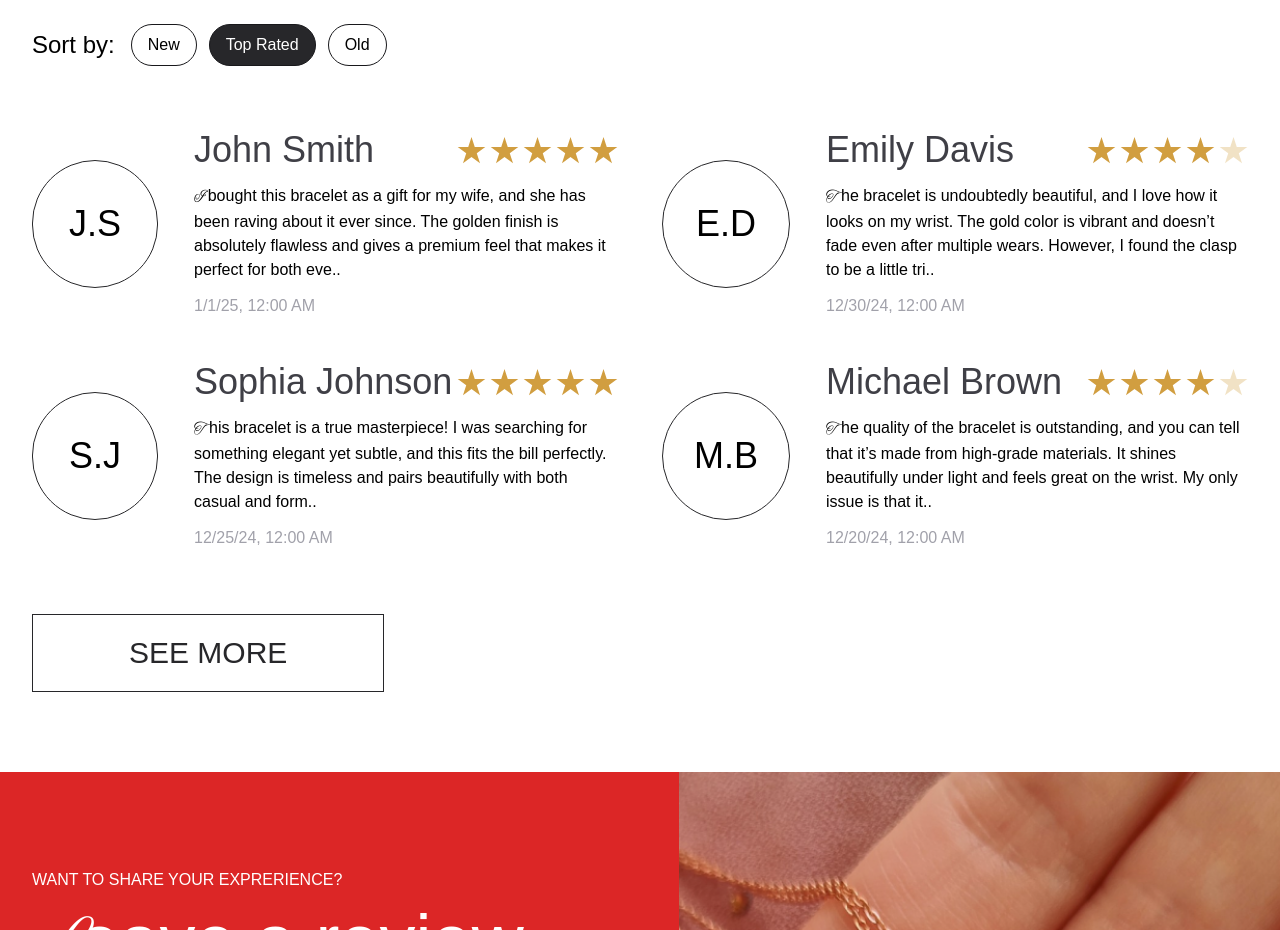
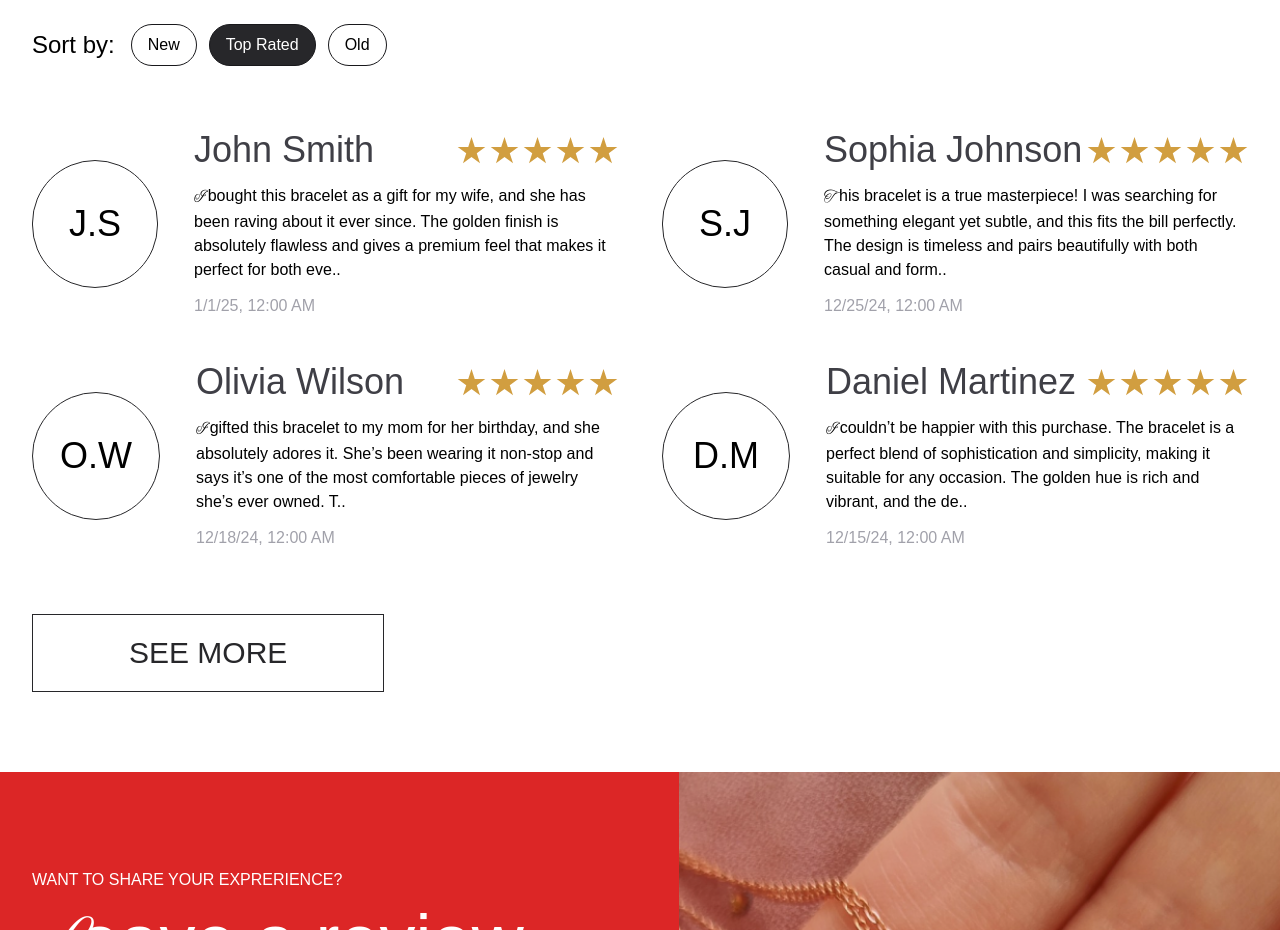
Before and after one commit to HumptyDumpy01/viajewels-app-enhanced, an Angular app: page /jewelry/1 in a window 1280 px wide. Shown: the part 1143-2073 px from the top of the page. Built offline with nearby package versions, Linux system fonts and the light colour scheme; a web font is replaced by a local one.

Commit message:
Imlemented the sorting of jewel reviews and fixed bugs with the testimonials pagination button.

```diff
--- a/src/app/layout/testimonials/testimonials.component.ts
+++ b/src/app/layout/testimonials/testimonials.component.ts
@@ -20,6 +20,8 @@ import { scrollToTag } from '../../../utils/functions/scrollToTag';
 })
 export class TestimonialsComponent {
   currentPage = signal(1);
+  scrollToTagIdentifier = input<string>(`.testimonials-heading`);
+
   testimonialsPerPage = 4;
   totalTestimonialsToShow = signal(this.testimonialsPerPage);
 
@@ -68,6 +70,8 @@ export class TestimonialsComponent {
       const newTotal = this.totalTestimonialsToShow() + this.testimonialsPerPage;
       if (newTotal <= this.testimonials().length) {
         this.totalTestimonialsToShow.set(newTotal);
+      } else {
+        this.totalTestimonialsToShow.set(this.testimonials().length);
       }
     }
   }
@@ -80,7 +84,7 @@ export class TestimonialsComponent {
     this.totalTestimonialsToShow.set(this.testimonialsPerPage);
     this.currentPage.set(1);
     //scroll to testimonials-heading class
-    scrollToTag('.testimonials-heading');
+    scrollToTag(this.scrollToTagIdentifier());
   }
 }
 
--- a/src/app/pages/jewel/jewel-testimonials/jewel-testimonials.component.html
+++ b/src/app/pages/jewel/jewel-testimonials/jewel-testimonials.component.html
@@ -1,5 +1,5 @@
 <section class="container mt-20">
-  <app-heading class="md:text-nowrap" span="Our Customers adore this jewelry!">
+  <app-heading class="md:text-nowrap reviews-sub-heading" span="Our Customers adore this jewelry!">
     <span class="font-alexBrush">C</span>heckout the <span class="font-alexBrush">R</span>eviews!
   </app-heading>
   <p *ngIf="jewelReviews().length === 0" class="mt-4 text-3xl text-zinc-800">
@@ -8,10 +8,11 @@
   <div *ngIf="jewelReviews().length > 0" class="flex items-center gap-4 mr-6 mb-16 mt-3">
     <span class="text-2xl text-nowrap">Sort by:</span>
     <div class="flex items-center gap-3 overflow-x-auto text-nowrap">
-      <app-bulky-badge [active]="false" label="New" />
-      <app-bulky-badge [active]="true" label="Top Rated" />
-      <app-bulky-badge [active]="false" label="Old" />
+      <app-bulky-badge (click)="switchFilter('new')" [active]="filterBy() === 'new'" label="New" />
+      <app-bulky-badge (click)="switchFilter('top-rated')" [active]="filterBy() === 'top-rated'" label="Top Rated" />
+      <app-bulky-badge (click)="switchFilter('old')" [active]="filterBy() === 'old'" label="Old" />
     </div>
   </div>
-  <app-testimonials [testimonials]="jewelReviews().slice(0, 4)" />
+  <app-testimonials [testimonials]="filteredReviews" paginationVariation="see-more-btn"
+                    scrollToTagIdentifier=".reviews-sub-heading" />
 </section>
--- a/src/app/pages/jewel/jewel-testimonials/jewel-testimonials.component.ts
+++ b/src/app/pages/jewel/jewel-testimonials/jewel-testimonials.component.ts
@@ -1,4 +1,4 @@
-import { Component, input } from '@angular/core';
+import { ChangeDetectorRef, Component, inject, input, signal } from '@angular/core';
 import { HeadingComponent } from '../../../typography/heading/heading.component';
 import { TestimonialsComponent } from '../../../layout/testimonials/testimonials.component';
 import { JewelryReviewType } from '../../../../../data/JEWELRY';
@@ -19,4 +19,26 @@ import { NgIf } from '@angular/common';
 })
 export class JewelTestimonialsComponent {
   jewelReviews = input.required<JewelryReviewType[]>();
+  filterBy = signal<FilterTestimonialsType>(`top-rated`);
+  private cdr = inject(ChangeDetectorRef);
+
+  switchFilter(filter: FilterTestimonialsType) {
+    this.filterBy.set(filter);
+    this.cdr.detectChanges();
+  }
+
+  get filteredReviews() {
+    switch (this.filterBy()) {
+      case `top-rated`:
+        return this.jewelReviews().sort((a, b) => b.rated - a.rated);
+      case `new`:
+        return this.jewelReviews().sort((a, b) => new Date(b.createdAt).getTime() - new Date(a.createdAt).getTime());
+      case `old`:
+        return this.jewelReviews().sort((a, b) => new Date(a.createdAt).getTime() - new Date(b.createdAt).getTime());
+    }
+  }
+
+
 }
+
+export type FilterTestimonialsType = `top-rated` | `new` | `old`;
```
